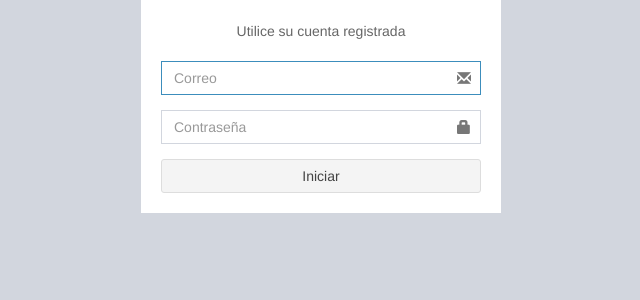
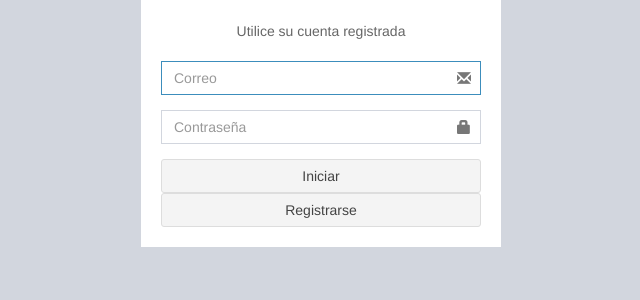
Before and after one commit to megabriell/Salon, a PHP site: page /views/login/login.php in a window 1280 px wide. Shown: the part 295-595 px from the top of the page, without its empty margins (319-959 px from the left). Run offline with PHP 8.4, Linux system fonts and the light colour scheme; data that the repository does not hold is empty; some libraries are stand-ins or nearby versions.

Commit message:
Update login.php

```diff
--- a/views/login/login.php
+++ b/views/login/login.php
@@ -18,7 +18,6 @@
 
     <link rel="stylesheet" href="../../plugins/bootstrap/css/bootstrap.min.css">
     <link rel="stylesheet" href="../../template/css/AdminLTE.min.css">
-
 
 </head>
 <body class="login-page">
@@ -44,6 +43,7 @@
 
             <button type="submit" class="btn btn-block btn-default" name="Iniciar" id="Iniciar">Iniciar</button>
         </form>
+        <a class="btn btn-block btn-default text-center" href="../register/register">Registrarse</a>
     </div>
 
     <script src="../../plugins/jQuery/jquery-3.2.1.min.js"></script>
```
